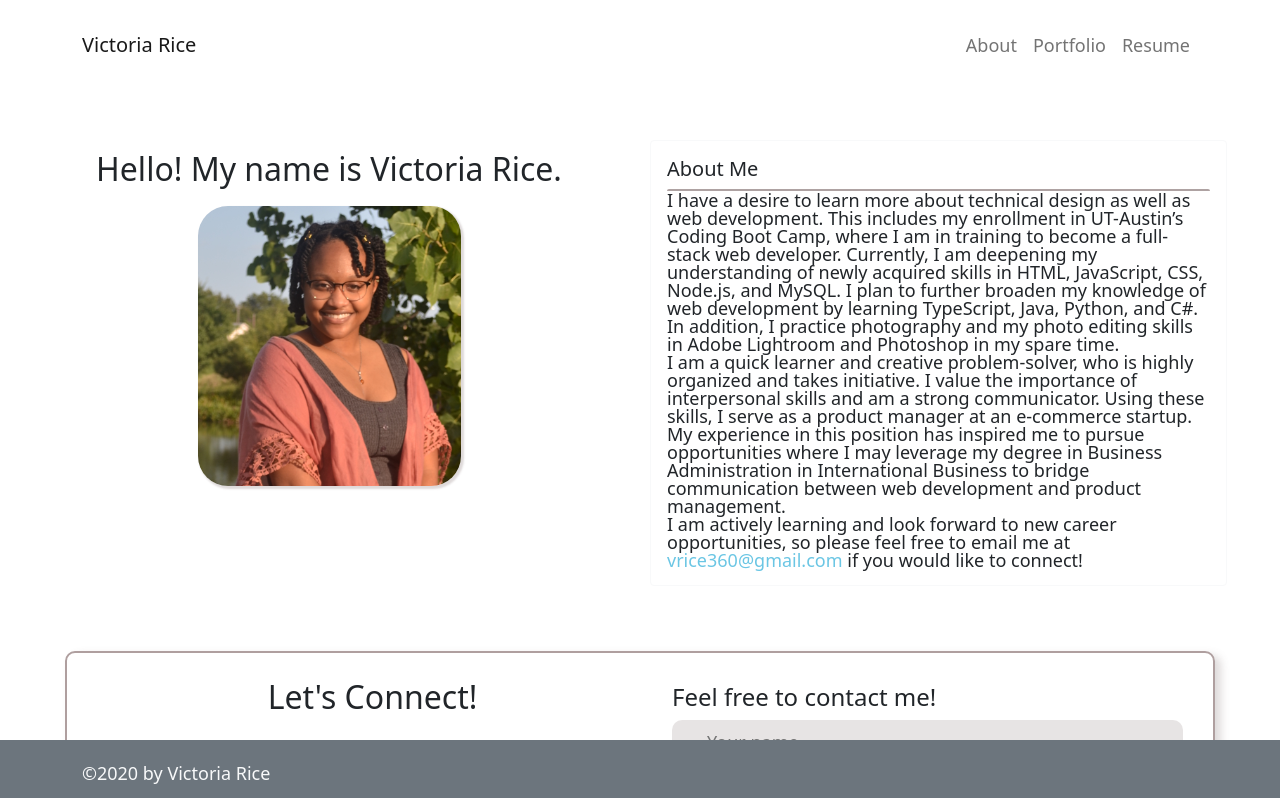
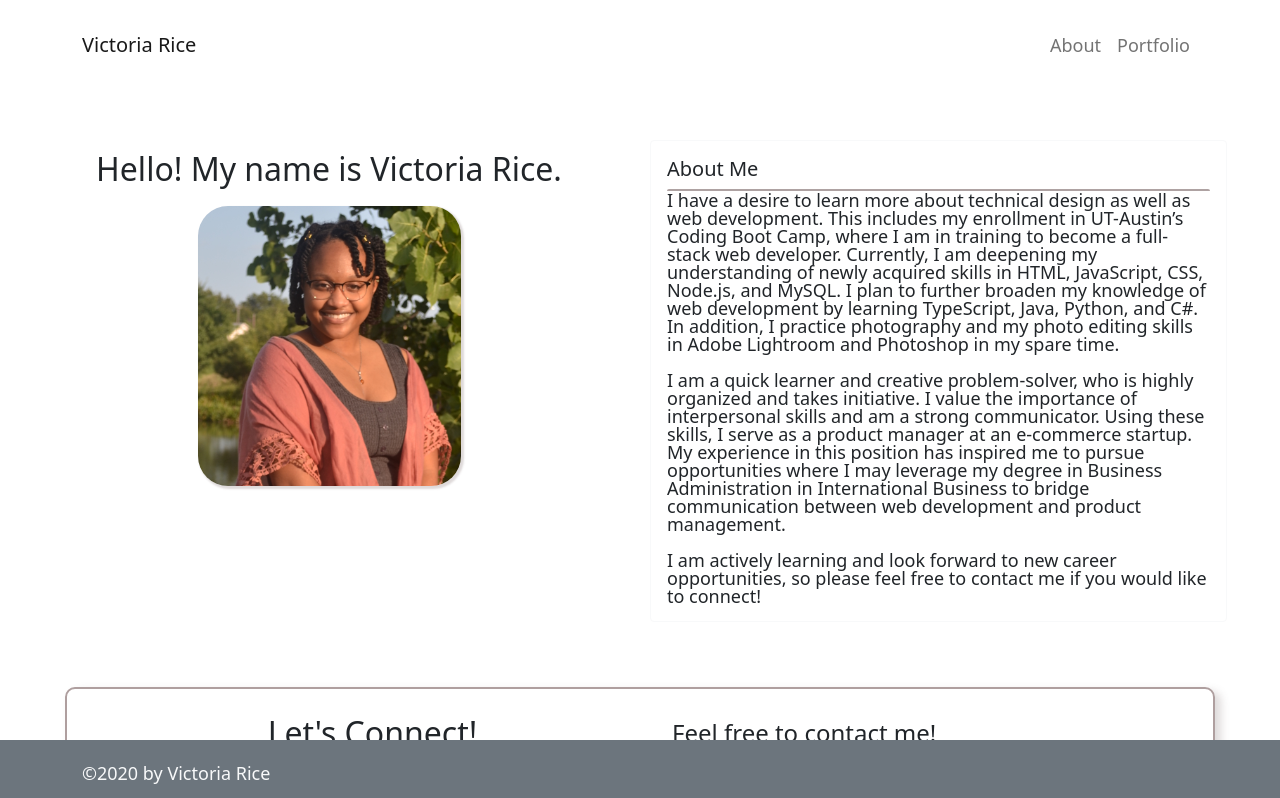
Before and after one commit to vtori37/Victoria_Rice_Portfolio, a React (Create React App) app: page / in a window 1280 px wide. Shown: the top 798 px of the page. Built offline with nearby package versions, Linux system fonts and the light colour scheme.

Commit message:
update to About and README

```diff
--- a/src/App.js
+++ b/src/App.js
@@ -5,7 +5,6 @@ import Navi from './components/Navi';
 import Footer from './components/Footer.js';
 import About from './pages/About.js';
 import Portfolio from './pages/Portfolio.js';
-import Resume from './pages/Resume.js';
 
 function App() {
   return (
@@ -16,7 +15,6 @@ function App() {
           <Route path="/" element={<About />} />
           <Route path="/About" element={<About />} />
           <Route path="portfolio" element={<Portfolio />} />
-          <Route path="resume" element={<Resume />} />
         </Routes>
         <Footer />
      </Router>
--- a/src/components/Navi.js
+++ b/src/components/Navi.js
@@ -16,7 +16,7 @@ function Navi() {
       <Nav className="ms-auto">
         <Nav.Link as={Link} to="/About">About</Nav.Link>
         <Nav.Link as={Link} to="/portfolio">Portfolio</Nav.Link>
-        <Nav.Link as={Link} to="/resume">Resume</Nav.Link>
+        {/* <Nav.Link as={Link} to="/resume">Resume</Nav.Link> */}
         {/* <Nav.Link as={Link} to="/contact">Contact</Nav.Link> */}
       </Nav>
       </Navbar.Collapse>
--- a/src/pages/About.js
+++ b/src/pages/About.js
@@ -60,11 +60,13 @@ function About() {
             <p>
             I have a desire to learn more about technical design as well as web development. This includes my enrollment in UT-Austin’s Coding Boot Camp, where I am in training to become a full-stack web developer. Currently, I am deepening my understanding of newly acquired skills in HTML, JavaScript, CSS, Node.js, and MySQL. I plan to further broaden my knowledge of web development by learning TypeScript, Java, Python, and C#. In addition, I practice photography and my photo editing skills in Adobe Lightroom and Photoshop in my spare time.
             </p>
+            <br></br>
             <p>
             I am a quick learner and creative problem-solver, who is highly organized and takes initiative.  I value the importance of interpersonal skills and am a strong communicator. Using these skills, I serve as a product manager at an e-commerce startup. My experience in this position has inspired me to pursue opportunities where I may leverage my degree in Business Administration in International Business to bridge communication between web development and product management.
             </p>
+            <br></br>
             <p>
-            I am actively learning and look forward to new career opportunities, so please feel free to email me at <span className="blue">vrice360@gmail.com</span> if you would like to connect!
+            I am actively learning and look forward to new career opportunities, so please feel free to contact me if you would like to connect!
             </p>
             </Card.Text>
           </Card.Body>
--- a/src/styles/port.css
+++ b/src/styles/port.css
@@ -29,3 +29,7 @@
 .resume-btn {
 align-content: center;
 }
+
+Button {
+  margin-top: 15px;
+}
```
Also changed, not shown: PortfolioHome.png.
